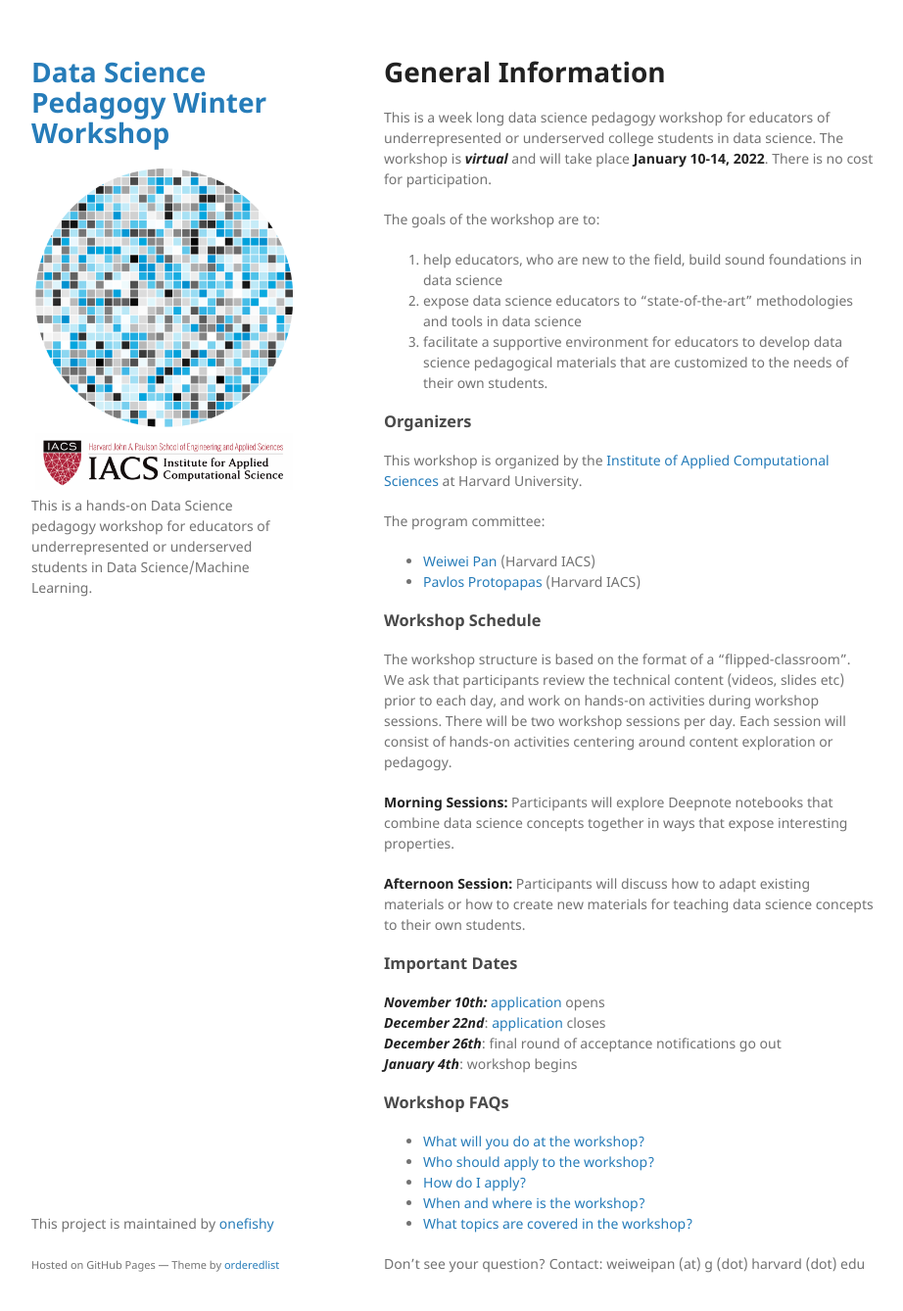
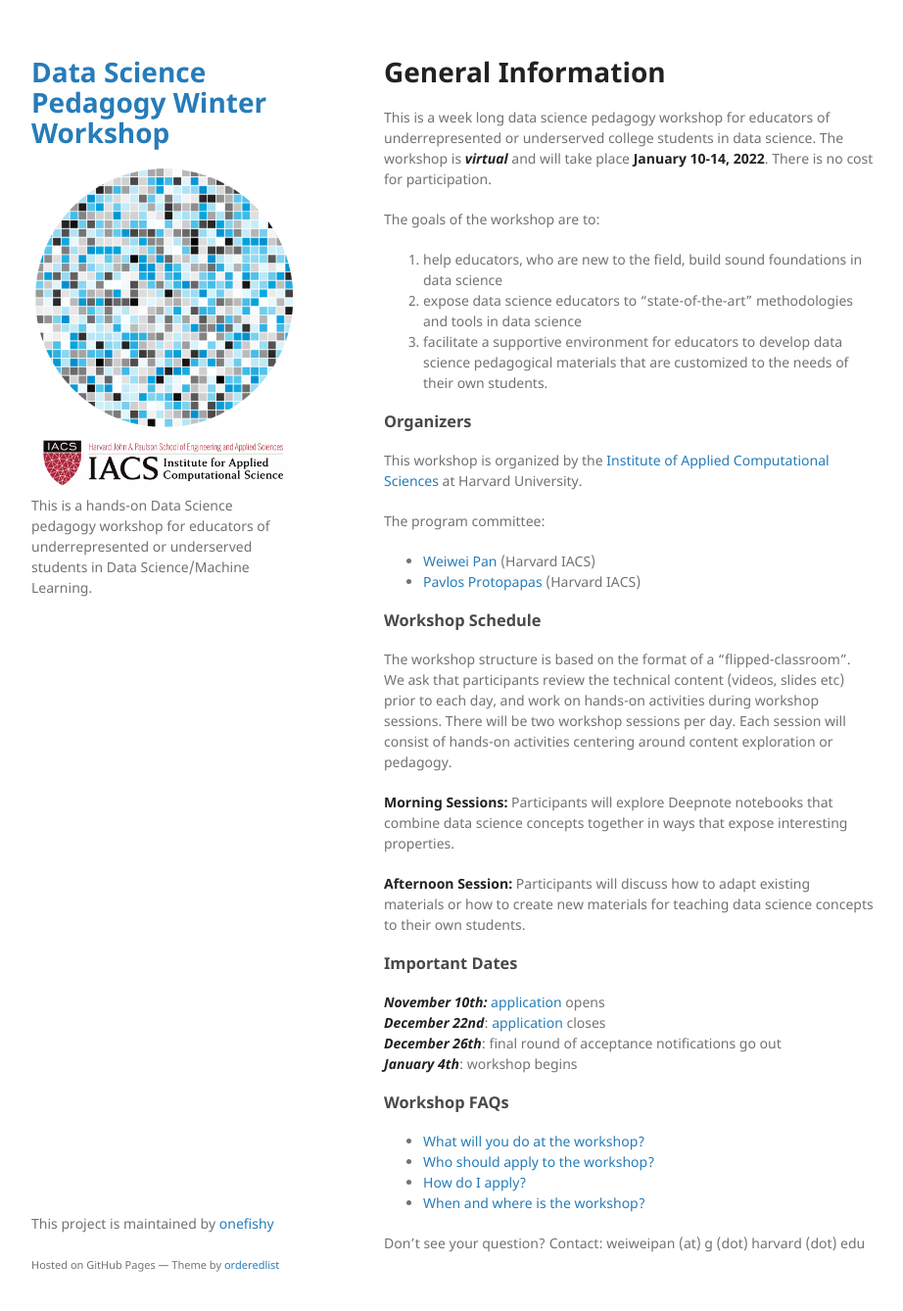
Before and after one commit to onefishy/data-science-workshop, a Jekyll site: the page built from docs/index.md, in a window 1280 px wide and 1370 px high. Shown: the top 1338 px of the window at 98% size, without its empty margins (178-1100 px from the left). Built offline with Jekyll 4.4.1, drawn with Linux system fonts in a browser that asks for light colours; our own code applies the rules of GitHub Pages for plain Markdown files.

Commit message:
Update index.md

```diff
--- a/docs/index.md
+++ b/docs/index.md
@@ -37,6 +37,5 @@ The workshop structure is based on the format of a “flipped-classroom”. We a
 - [Who should apply to the workshop?](./who-should-apply.html)
 - [How do I apply?](./application-process.html)
 - [When and where is the workshop?](./when-and-where.html)
-- [What topics are covered in the workshop?](./schedule.html)
 
 Don't see your question? Contact: weiweipan (at) g (dot) harvard (dot) edu
```
